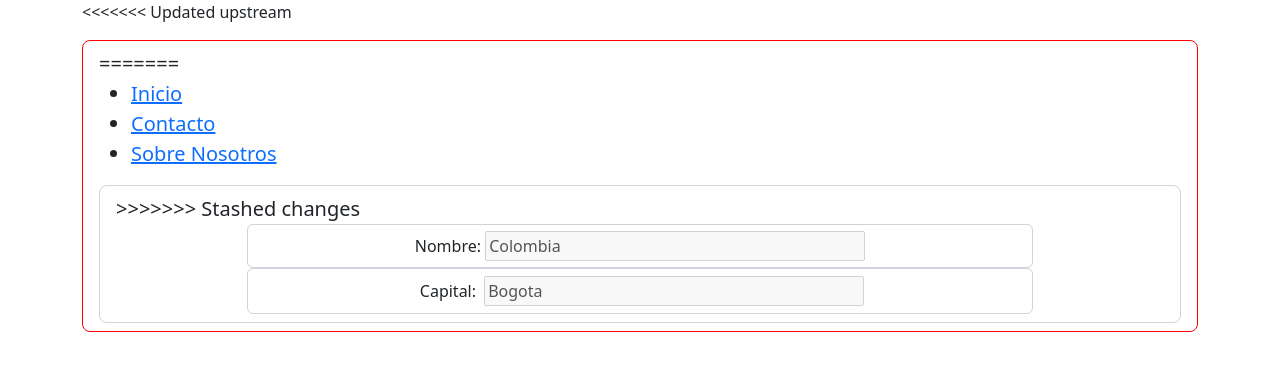
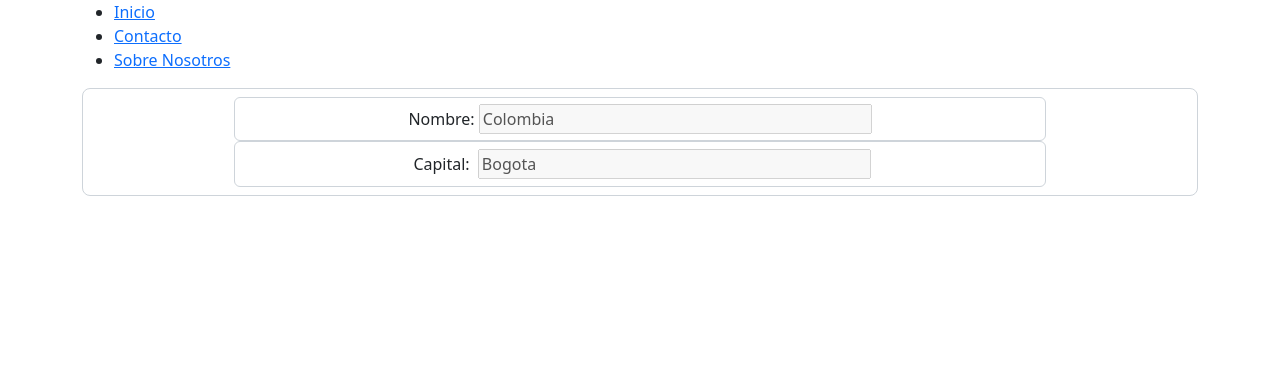
Before and after one commit to polopineresluis/Git-Para-Desarrolladores, a plain HTML site: page Git para desarrolladores/InterfacesDesarrollador04/index.html in a window 1280 px wide. Drawn offline with nearby package versions, Linux system fonts and the light colour scheme.

Commit message:
cambios del menu

```diff
--- a/Git para desarrolladores/InterfacesDesarrollador04/index.html
+++ b/Git para desarrolladores/InterfacesDesarrollador04/index.html
@@ -12,9 +12,6 @@
 <body>
 
     <div class="container">
-<<<<<<< Updated upstream
-        <div class="mt-3 formulario form-control form-control-lg w-100 contenedor_formulario">
-=======
 
         <div class="menu">
             <ul>
@@ -24,7 +21,6 @@
             </ul>
         </div>
         <div class="mt-3 formulario form-control form-control-lg w-100">
->>>>>>> Stashed changes
             <form class="d-flex flex-column justify-content-center align-items-center "
             action="">
                 <div class="form-control w-75 text-center" >
```
